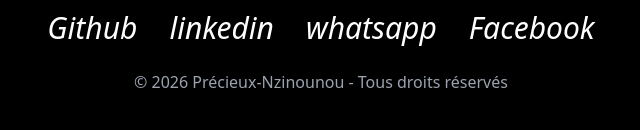
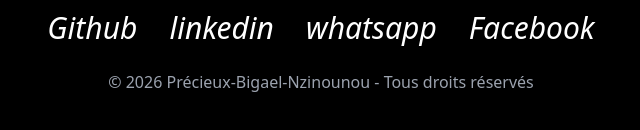
Before and after one commit to precieux-max/Exam-portfolio, a plain HTML site: page index.html in a window 1280 px wide. Shown: the part 3494-3624 px from the top of the page, 319-959 px from the left. Drawn offline with nearby package versions, Linux system fonts and the light colour scheme.

Commit message:
modification de la section footer en ajoutant mon nom

```diff
--- a/index.html
+++ b/index.html
@@ -298,7 +298,7 @@
 
     <p class="text-center mt-6 text-gray-400">
 
-        © 2026 Précieux-Nzinounou - Tous droits réservés
+        © 2026 Précieux-Bigael-Nzinounou - Tous droits réservés
 
     </p>
 
```
